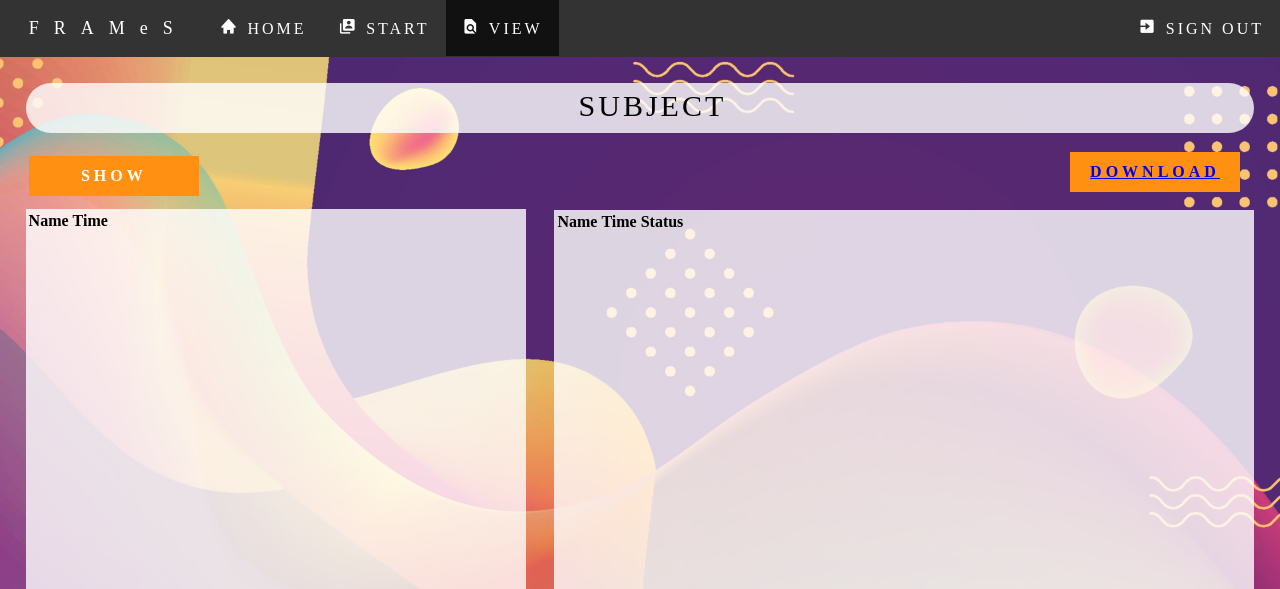
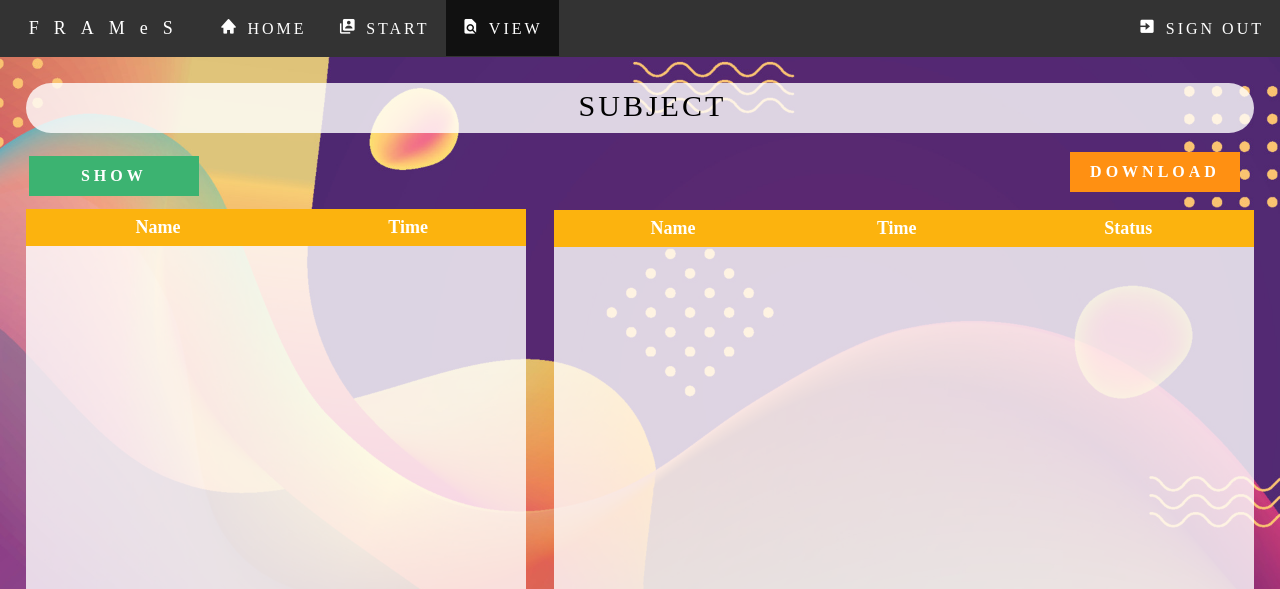
Before and after one commit to GabbNicoh/Facial-Recognition-Attendance-System, a Flask app: page /view in a window 1280 px wide. Shown: the top 589 px of the page. Run offline with Flask 2, Linux system fonts and the light colour scheme; the visitor is signed in with stand-in values (Sample User, id 1); lists and menus that the app fills with data are empty.

Commit message:
updated system

```diff
--- a/website/attendance.csv
+++ b/website/attendance.csv
@@ -1,2 +1,5 @@
 ID,NAME,TIME
 1,JANRIC,12:37
+2,MIGS,12:46
+3,MOIRA,12:46
+4,BARRIOS,12:59
--- a/website/logging.csv
+++ b/website/logging.csv
@@ -1,2 +1,21 @@
 ID,NAME,TIME,STATUS
 1,JANRIC,12:37:18,IN
+2,JANRIC,12:46:27,OUT
+3,MIGS,12:46:31,IN
+4,MOIRA,12:46:36,IN
+5,JANRIC,12:46:46,IN
+6,MOIRA,12:46:51,OUT
+7,MIGS,12:46:57,OUT
+8,MOIRA,12:47:03,IN
+9,JANRIC,12:47:06,OUT
+10,MOIRA,12:47:10,OUT
+11,MIGS,12:47:14,IN
+12,MOIRA,12:47:20,IN
+13,JANRIC,12:47:23,IN
+14,MOIRA,12:47:27,OUT
+15,JANRIC,12:47:34,OUT
+16,MIGS,12:47:37,OUT
+17,MIGS,12:47:46,IN
+18,JANRIC,12:47:48,IN
+19,JANRIC,12:56:10,OUT
+20,BARRIOS,12:59:00,IN
--- a/website/templates/view.html
+++ b/website/templates/view.html
@@ -152,6 +152,7 @@
 			animation-name: fade;
  			animation-duration: 1s;
  			animation-fill-mode: forwards;
+ 			oveflow-y: auto;
 		}
 
 		.logs {
@@ -165,6 +166,7 @@
 			animation-name: fade;
  			animation-duration: 1s;
  			animation-fill-mode: forwards;
+ 			overflow-y: auto;
 		}
 
 		.dlbtn{
@@ -212,20 +214,45 @@
             float: left;
             position: relative;
         }
-		.attendance select {
-		background-color: transparent;
-		border: none;
-		width: 480px;
-		margin: 2%;
+		a{
+			text-decoration: none;
+			color: white;
+		}
+		.attendance table {
+			width: 500px;
+			font-family: 'Century Gothic';
+			text-align: center;
+			border-collapse:collapse;
+		}
+		.logs table {
+			width: 700px;
+			font-family: 'Century Gothic';
+			text-align: center;
+			border-collapse:collapse;
+		}
 
+		.attendance thead th {
+			position: sticky;
+			top: 0px;
+			height: 35px;
+			width: 10px;
+			color: white;
+			background-color: #FCB30E;
+			border-collapse: collapse;
+			font-size: 18px;
 		}
-		.logs select {
-		background-color: transparent;
-		border: none;
-		width: 680px;
-		margin: 2%;
-		font-family: 'Georgia';
-		letter-spacing: 2px;
+		.logs thead th {
+			position: sticky;
+			top: 0px;
+			height: 35px;
+			width: 10px;
+			color: white;
+			background-color: #FCB30E;
+			border-collapse: collapse;
+			font-size: 18px;
+		}
+		tr:nth-child(even) {
+			background-color: white;
 		}
 	</style>
 <meta charset="utf-8">
@@ -244,7 +271,7 @@
 	</div>
 	<button type="submit" class="dlbtn"><a href="{{url_for('recog.download_csv')}}">DOWNLOAD</a></button>
 	<div class="myDiv">
-		<form method="POST"><button type="submit" class="dlbtn" method="POST">SHOW</button></form>
+		<form method="POST"><button type="submit" class="dlbtn" style="background-color: #3CB371;" method="POST">SHOW</button></form>
 	</div>
 
 	<div class="attendance">
```
Also changed, not shown: website/templates/face-recog.html (+18 -10 lines).
